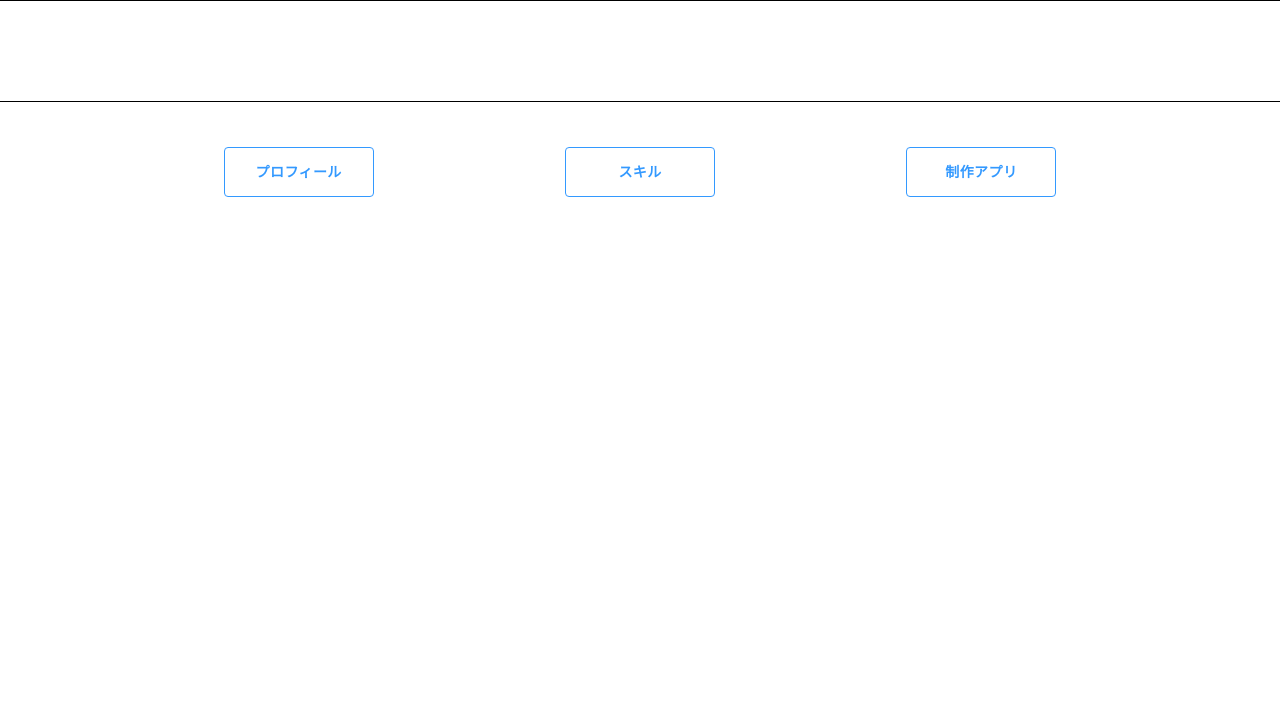
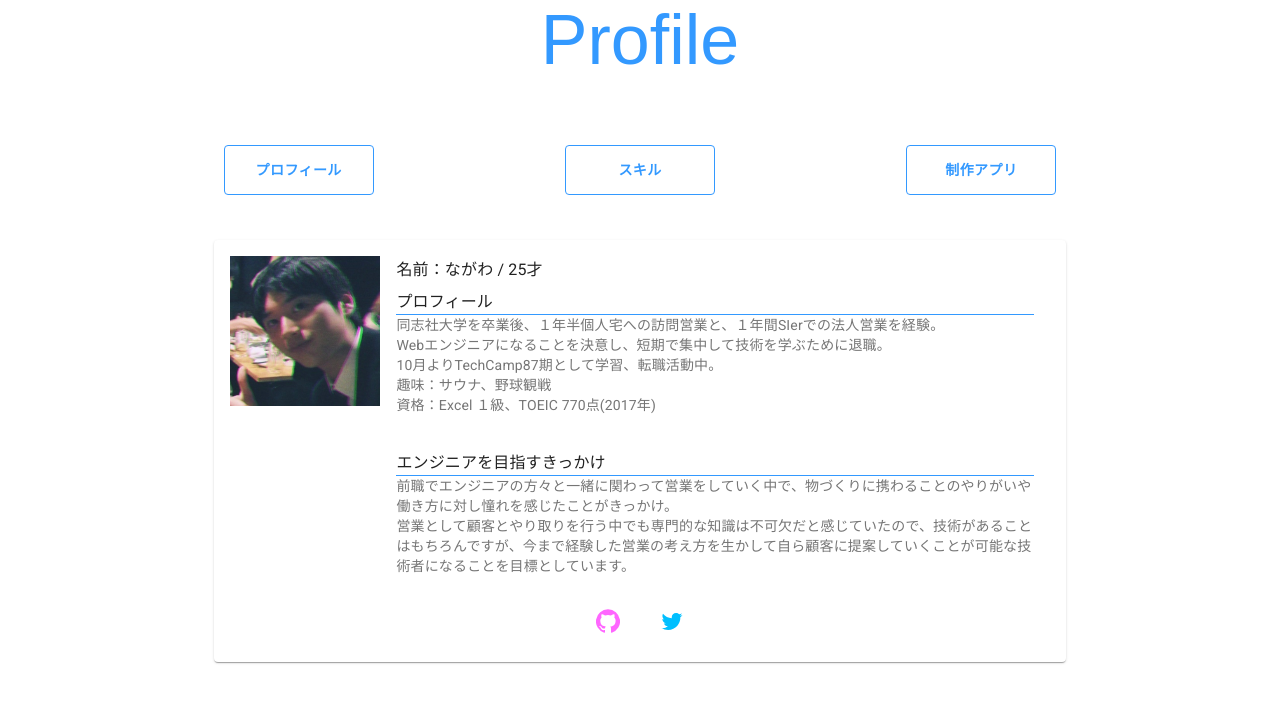
Before and after one commit to nagawa-hub/portfolio, a React (Create React App) app: page / in a window 1280 px wide. Shown: the top 702 px of the page. Built offline with nearby package versions, Linux system fonts and the light colour scheme.

Commit message:
ヘッダーの編集

```diff
--- a/src/App.jsx
+++ b/src/App.jsx
@@ -6,7 +6,7 @@ class App extends React.Component {
   constructor(props) {
     super(props);
     this.state = {
-      currentId: ""
+      currentId: "profile"
     }
     this.selectMain = this.selectMain.bind(this)
   }
@@ -14,11 +14,6 @@ class App extends React.Component {
 
   selectMain = (nextMainId) => {
     switch(true){
-      case(nextMainId === ""):
-        this.setState({
-          currentId: 'init'
-        })
-        break;
       case(nextMainId === "profile"):
         this.setState({
           currentId: 'profile'
@@ -44,7 +39,7 @@ class App extends React.Component {
   render(){
       return (
         <div className="container">
-          <Header />
+          <Header currentId={this.state.currentId}/>
 
           <SelectArea select={this.selectMain}/>
 
--- a/src/assets/styles/style.css
+++ b/src/assets/styles/style.css
@@ -6,7 +6,9 @@
 .header{
   height: 100px;
   width: 100vw;
-  border: 1px solid black;
+  text-align: center;
+  font-size: 70px;
+  color: #3399FF;
 }
 .select_area{
   align-items: center;
@@ -19,8 +21,14 @@
 .main_contents{
   width: 80%;
 }
+.profile_title{
+  border-bottom: 1px solid #3399FF;
+}
 
 .sns_link{
   display: flex;
   justify-content: center;
 }
+.rails_tag{
+  color: red;
+}
--- a/src/components/Create.jsx
+++ b/src/components/Create.jsx
@@ -5,9 +5,7 @@ import CardHeader from '@material-ui/core/CardHeader';
 import CardMedia from '@material-ui/core/CardMedia';
 import CardContent from '@material-ui/core/CardContent';
 import Button from '@material-ui/core/Button';
-import IconButton from '@material-ui/core/IconButton';
 import Typography from '@material-ui/core/Typography';
-import ThumbUpIcon from '@material-ui/icons/ThumbUp';
 import Sarabred from '../assets/img/sarabred.png';
 import Furima from '../assets/img/furima.png';
 
@@ -32,7 +30,7 @@ const Create = () => {
       <div className={classes.content}>
       <CardHeader
         title="Sarabred"
-        subheader="顧客管理＋活動記録アプリケーション"
+        subheader="顧客管理・活動記録アプリ"
       />
       <CardMedia
         className={classes.media}
@@ -42,7 +40,8 @@ const Create = () => {
         <Typography variant="body2" color="textSecondary" component="p">
           法人向けの営業担当者が使えるように設計した顧客管理・活動記録アプリです。<br/>
           ログインすることによって会社のデータを登録ができ、登録されている会社に対していつ、何を行ったかを記録することができます。<br/>
-          また取引ステータスや見込みなども合わせて登録ができるので、優良顧客に対して効果的なアプローチができているかの指標にすることができます。
+          また取引ステータスや見込みなども合わせて登録ができるので、優良顧客に対して効果的なアプローチができているかの指標にすることができます。<br/>
+          言語：<span className="rails_tag">Ruby on Rails</span>
         </Typography>
       </CardContent>
       <Button
@@ -51,11 +50,8 @@ const Create = () => {
         target="_blank"
         href="http://54.238.18.138/"
       >
-        アプリへはこちら
+        アプリへはこちらから
       </Button>
-        <IconButton>
-          <ThumbUpIcon />
-        </IconButton>
       </div>
 
       <div className={classes.content}>
@@ -71,20 +67,18 @@ const Create = () => {
         <Typography variant="body2" color="textSecondary" component="p">
           商品を出品したり購入ができるフリマアプリです。<br/>
           PAY.JPのAPIを使い、購入機能を実装しました。<br/>
-          サーバーの都合上、当日出品されたアイテムの画像しか表示されません。
+          サーバーの都合上、当日出品されたアイテムの画像しか表示されません。<br/>
+          言語：<span className="rails_tag">Ruby on Rails</span>
         </Typography>
       </CardContent>
         <Button
           variant="outlined"
           color="primary"
           target="_blank"
-          href="#outlined-buttons"
+          href="https://furima-31652.herokuapp.com/"
         >
-          アプリへはこちら
+          アプリへはこちらから
         </Button>
-        <IconButton>
-          <ThumbUpIcon />
-        </IconButton>
       </div>
     </Card>
   )
--- a/src/components/Header.jsx
+++ b/src/components/Header.jsx
@@ -1,9 +1,29 @@
 import React from 'react';
 
-const Header = () => {
+const Header = (props) => {
   return(
     <div className="header">
-
+     {
+        (() => {
+          if(props.currentId === 'profile'){
+            return(
+              <>Profile</>
+              );
+          }else if(props.currentId === 'skill'){
+            return(
+              <>Skills</>
+              );
+          }else if(props.currentId === 'create'){
+            return(
+              <>PortFolio</>
+              );
+          }else{
+            return(
+              <></>
+            );
+          }
+        })()
+      }
     </div>
   )
 }
--- a/src/components/Profile.jsx
+++ b/src/components/Profile.jsx
@@ -6,6 +6,7 @@ import Paper from '@material-ui/core/Paper';
 import Typography from '@material-ui/core/Typography';
 import TwitterIcon from '@material-ui/icons/Twitter';
 import GitHubIcon from '@material-ui/icons/GitHub';
+import ProfileImg from '../assets/img/ProfileImg.png'
 
 
 const useStyles = makeStyles((theme) => ({
@@ -18,8 +19,8 @@ const useStyles = makeStyles((theme) => ({
     maxWidth: '80%',
   },
   img: {
-    width: 200,
-    height: 200,
+    width: 150,
+    height: 150,
     margin: 'auto',
     display: 'block',
     maxWidth: '100%',
@@ -32,32 +33,32 @@ const useStyles = makeStyles((theme) => ({
 
 const Profile = (props) => {
   const classes = useStyles();
-  const git = <GitHubIcon />
   return(
     <div className={classes.root}>
       <Paper className={classes.paper}>
         <Grid container spacing={2}>
           <Grid item>
-              <img className={classes.img} alt="profile" src="/static/images/grid/complex.jpg" />
+              <img className={classes.img} alt="profile" src={ProfileImg} />
           </Grid>
           <Grid item xs={12} sm container>
             <Grid item xs container direction="column" spacing={2}>
               <Grid item xs className={classes.content}>
                 <Typography gutterBottom variant="subtitle1">
-                  名前：ながわ
+                  名前：ながわ / 25才
                 </Typography>
-                <Typography >
+                <Typography className="profile_title">
                   プロフィール
                 </Typography>
                 <Typography variant="body2" color="textSecondary">
                   同志社大学を卒業後、１年半個人宅への訪問営業と、１年間SIerでの法人営業を経験。<br/>
                   Webエンジニアになることを決意し、短期で集中して技術を学ぶために退職。<br/>
+                  10月よりTechCamp87期として学習、転職活動中。<br/>
                   趣味：サウナ、野球観戦<br/>
                   資格：Excel １級、TOEIC 770点(2017年)
                 </Typography>
               </Grid>
               <Grid item className={classes.content}>
-                <Typography>
+                <Typography className="profile_title">
                   エンジニアを目指すきっかけ
                 </Typography>
                 <Typography variant="body2" color="textSecondary">
```
Also changed, not shown: src/assets/img/ProfileImg.png (added).
